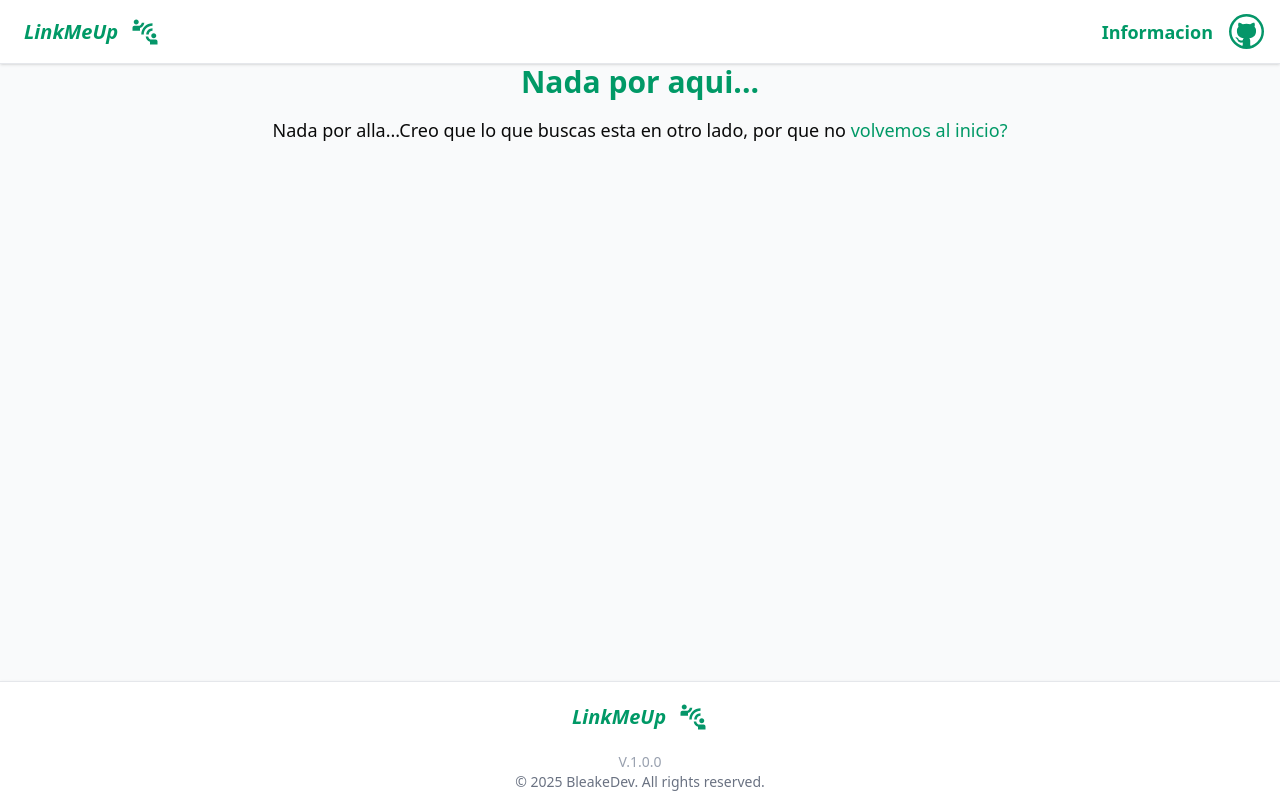
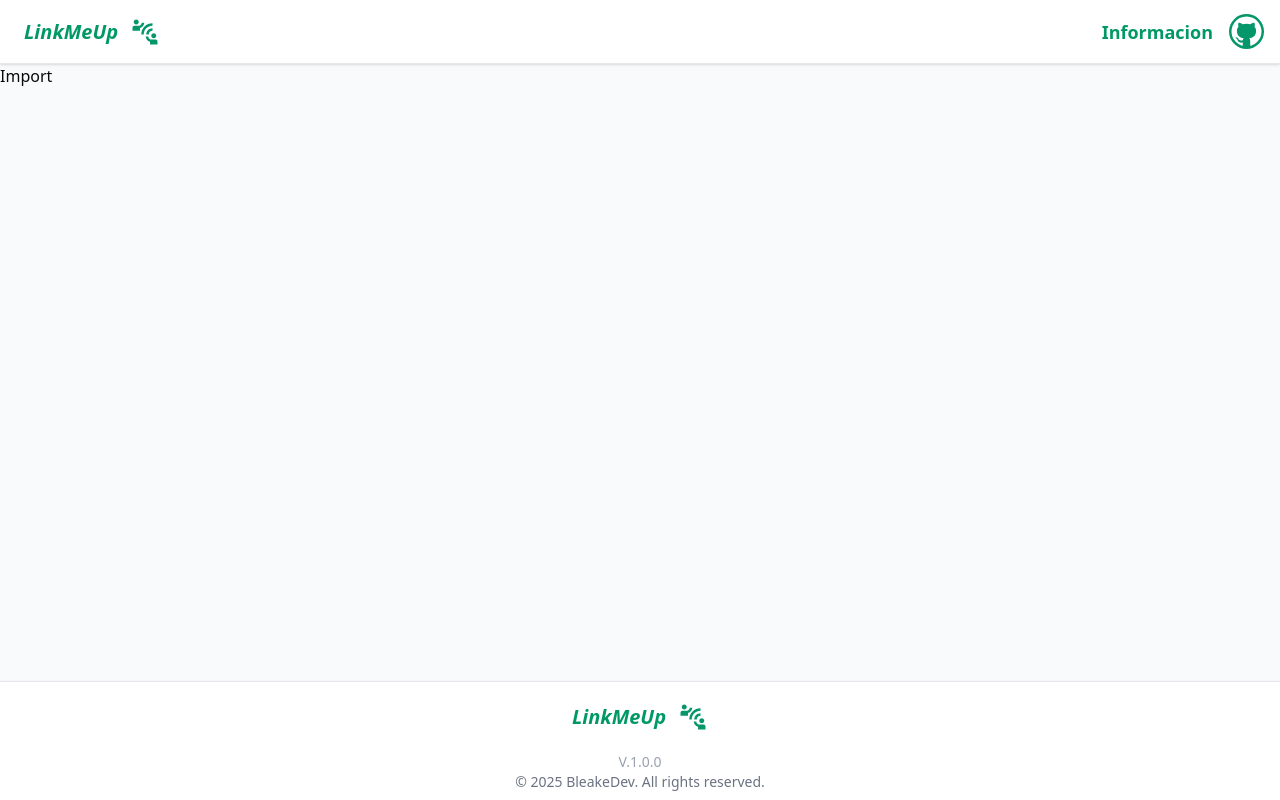
Before and after one commit to Ianbleake/LinkMeUp, a React (Vite) app: page /import in a window 1280 px wide. Built offline with nearby package versions, Linux system fonts and the light colour scheme; what i18n-iso-countries would draw is missing.

Commit message:
feat: add import page

```diff
--- a/src/Pages/Files/ContactsExport/index.tsx
+++ b/src/Pages/Files/ContactsExport/index.tsx
@@ -7,10 +7,13 @@ import countries from "i18n-iso-countries";
 import esLocale from "i18n-iso-countries/langs/es.json";
 import countryCodeMap from "./Utils/countryCodeMap";
 import { useContacts } from "@/hooks/useContacts";
+import { useNavigate } from "react-router";
 
 countries.registerLocale(esLocale);
 
 export const ContactsExport = (): React.ReactElement => {
+
+  const navigate = useNavigate();
 
   const { contacts } = useContacts();
 
@@ -40,6 +43,7 @@ export const ContactsExport = (): React.ReactElement => {
 
     const blob = new Blob([vcfContent], { type: "text/vcard;charset=utf-8" });
     saveAs(blob, "contactos.vcf");
+    navigate("/")
   };
 
   return (
--- /dev/null
+++ b/src/Pages/Import/index.tsx
@@ -0,0 +1,7 @@
+import React from 'react'
+
+export const Import = (): React.ReactElement => {
+  return (
+    <div>Import</div>
+  )
+}
--- a/src/app/Navigation/Routes.tsx
+++ b/src/app/Navigation/Routes.tsx
@@ -1,5 +1,6 @@
 import { Files } from "@/Pages/Files";
 import { Home } from "@/Pages/Home";
+import { Import } from "@/Pages/Import";
 import { Info } from "@/Pages/Info";
 import { NotFound } from "@/Pages/NotFound";
 import React from "react";
@@ -11,6 +12,7 @@ export const Router = (): React.ReactElement => {
       <Route path="/" element={<Home />} />
       <Route path="/info" element={<Info />} />
       <Route path="/files" element={<Files />} />
+      <Route path="/import" element={<Import/>} />
       <Route path="*" element={<NotFound />} />
     </Routes>
   );
```
